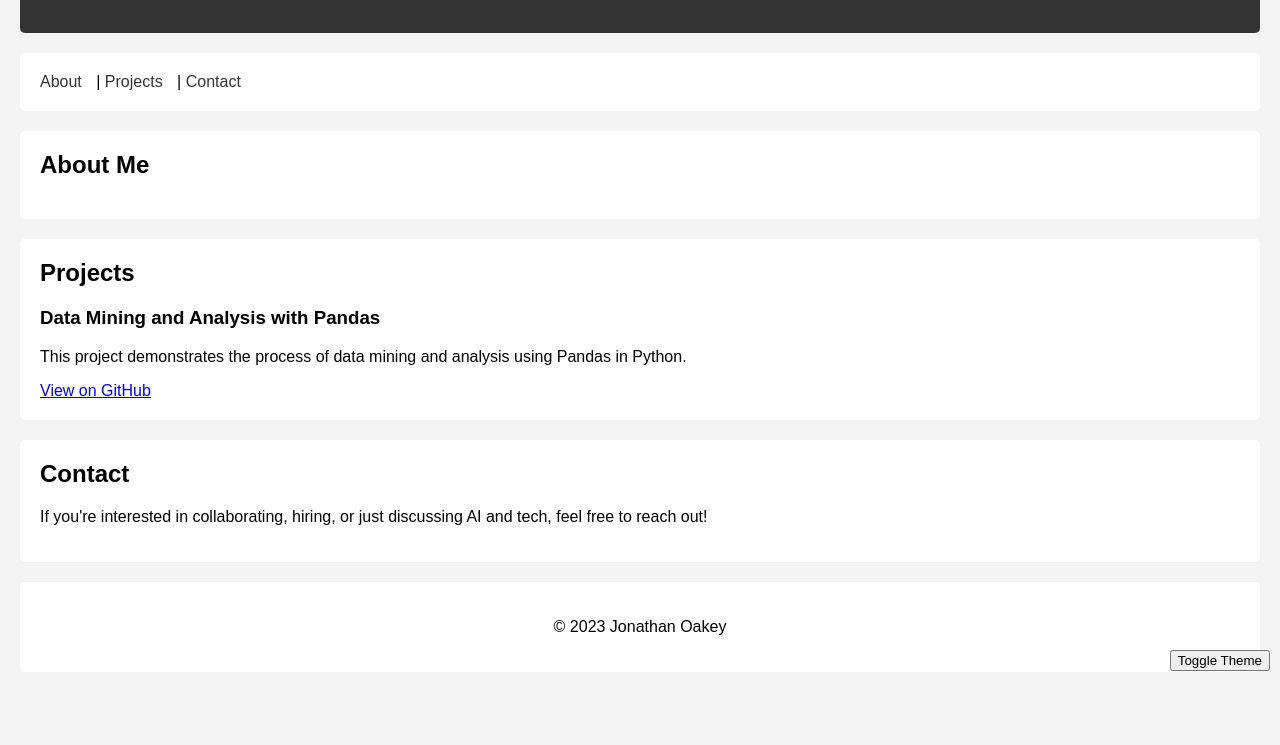
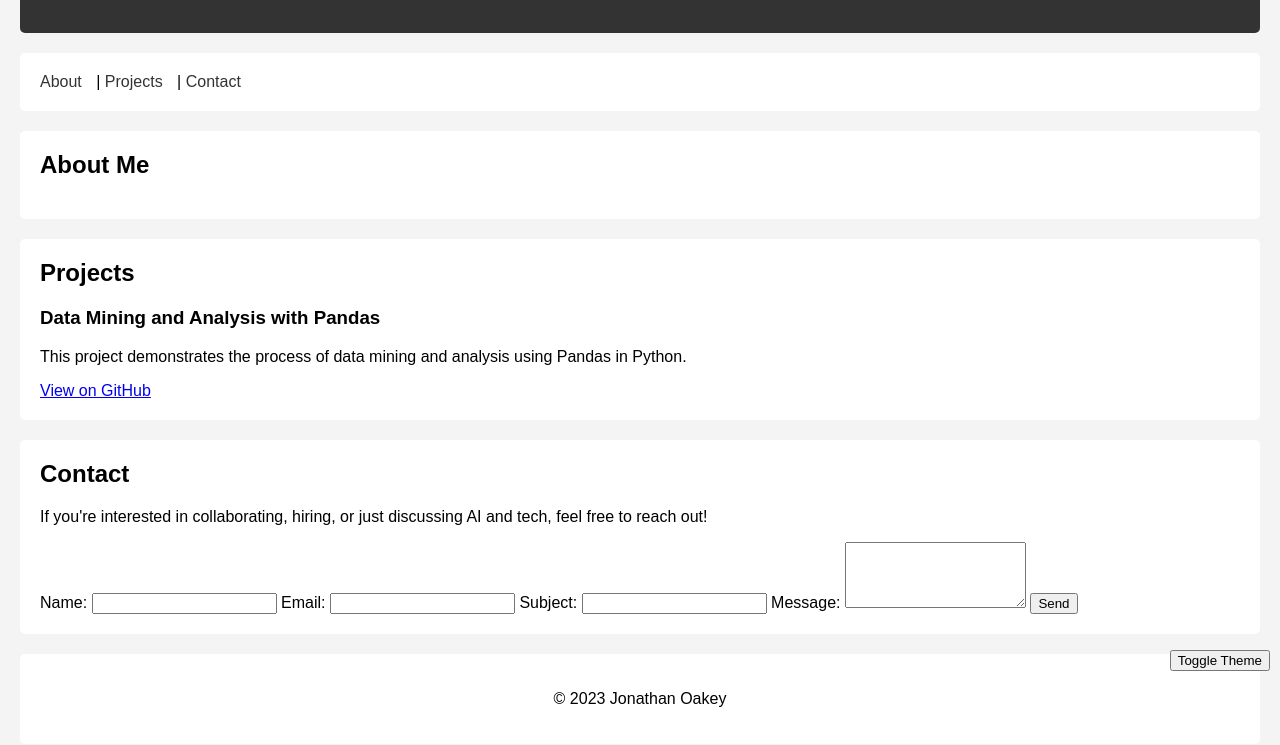
Before and after one commit to reducesteps/ai_portfolio, a plain HTML site: page index.html in a window 1280 px wide. Shown: the part 119-864 px from the top of the page. Before the commit the page ends 811 px from the top, so only its background shows below. Drawn offline with Linux system fonts and the light colour scheme.

Commit message:
Add contact form to portfolio website

```diff
--- a/index.html
+++ b/index.html
@@ -33,6 +33,17 @@
     <section id="contact">
         <h2>Contact</h2>
         <p>If you're interested in collaborating, hiring, or just discussing AI and tech, feel free to reach out!</p>
+        <form action="https://formspree.io/your-email-address" method="POST">
+            <label for="name">Name:</label>
+            <input type="text" id="name" name="name" required>
+            <label for="email">Email:</label>
+            <input type="email" id="email" name="email" required>
+            <label for="subject">Subject:</label>
+            <input type="text" id="subject" name="subject" required>
+            <label for="message">Message:</label>
+            <textarea id="message" name="message" rows="4" required></textarea>
+            <input type="submit" value="Send">
+        </form>
     </section>
     <footer>
         <p>© 2023 Jonathan Oakey</p>
```
